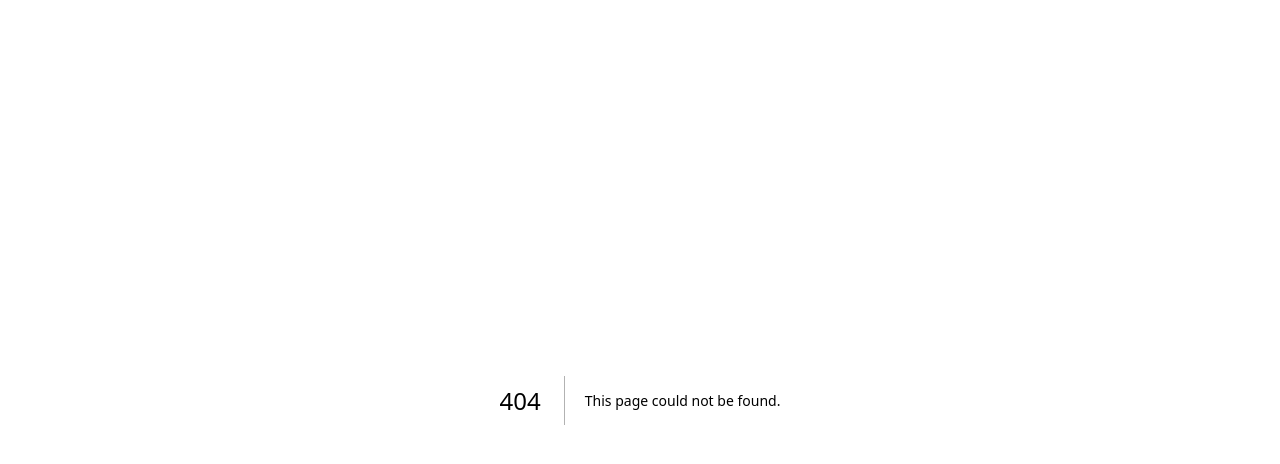
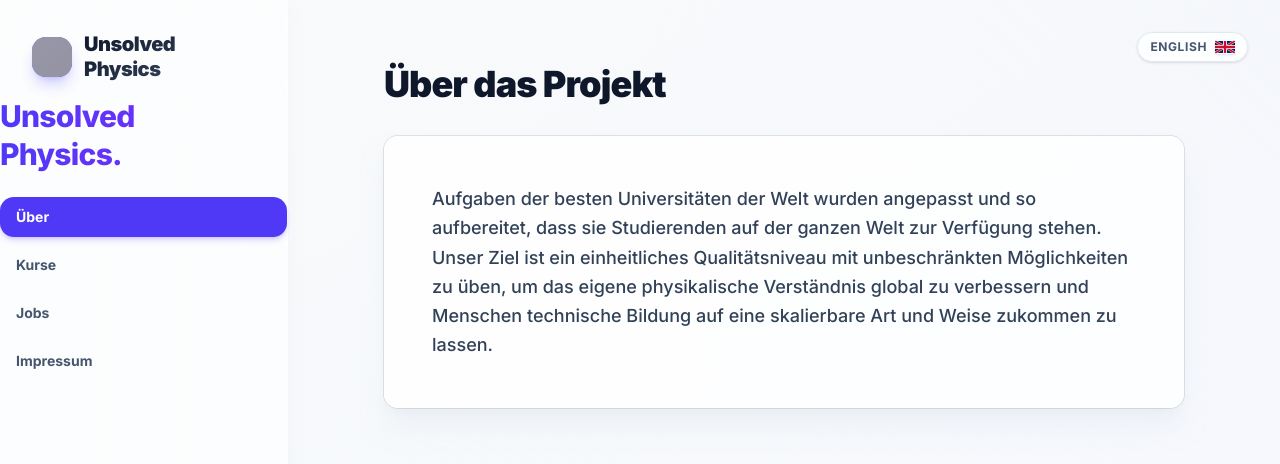
Before and after one commit to IAmMichaelPutz/Unsolved-physics, a Next.js app: page /about in a window 1280 px wide. Before the commit this address had no page. Shown: the top 464 px of the page. Built offline with nearby package versions, Linux system fonts and the light colour scheme; grey boxes are pictures that could not be loaded.

Commit message:
Add About page and navigation link

```diff
--- /dev/null
+++ b/src/app/about/page.tsx
@@ -0,0 +1,84 @@
+"use client";
+import { SidebarNav } from "@/components/SidebarNav";
+import { Card, CardContent } from "@/components/ui/card";
+import { useLanguage } from "@/components/LanguageContext";
+import Image from "next/image";
+
+const FlagDE = () => (
+  <svg xmlns="http://www.w3.org/2000/svg" viewBox="0 0 5 3" className="w-5 h-3.5 rounded-[2px] shadow-sm object-cover overflow-hidden">
+    <rect width="5" height="3" fill="#000"/>
+    <rect width="5" height="2" y="1" fill="#D00"/>
+    <rect width="5" height="1" y="2" fill="#FFCE00"/>
+  </svg>
+);
+
+const FlagEN = () => (
+  <svg xmlns="http://www.w3.org/2000/svg" viewBox="0 0 50 30" className="w-5 h-3.5 rounded-[2px] shadow-sm object-cover overflow-hidden">
+    <rect width="50" height="30" fill="#012169"/>
+    <path d="M0,0 L50,30 M50,0 L0,30" stroke="#fff" strokeWidth="6"/>
+    <path d="M0,0 L50,30 M50,0 L0,30" stroke="#C8102E" strokeWidth="4"/>
+    <path d="M25,0 L25,30 M0,15 L50,15" stroke="#fff" strokeWidth="10"/>
+    <path d="M25,0 L25,30 M0,15 L50,15" stroke="#C8102E" strokeWidth="6"/>
+  </svg>
+);
+
+export default function AboutPage() {
+  const { lang, setLang } = useLanguage();
+
+  return (
+    <div className="flex h-screen overflow-hidden bg-gradient-to-br from-slate-50 via-slate-100/60 to-indigo-50/50 font-sans selection:bg-indigo-200 text-slate-900 relative">
+      {/* Global Language Switcher top right */}
+      <button
+        onClick={() => setLang(lang === "de" ? "en" : "de")}
+        className="absolute top-8 right-8 z-50 flex items-center gap-2 px-3 py-1.5 bg-white/80 backdrop-blur-md border border-slate-200 rounded-full shadow-sm hover:bg-white hover:scale-105 transition-all group"
+      >
+        <span className="text-xs font-bold text-slate-600 group-hover:text-slate-900 transition-colors uppercase tracking-wider">
+          {lang === "de" ? "English" : "Deutsch"}
+        </span>
+        {lang === "de" ? <FlagEN /> : <FlagDE />}
+      </button>
+
+      <div className="w-72 border-r border-white/60 bg-white/60 backdrop-blur-2xl shadow-[4px_0_24px_rgba(0,0,0,0.02)] flex flex-col z-20 flex-shrink-0">
+        <div className="p-8 pb-4">
+          <div className="flex items-center gap-3">
+            <div className="w-10 h-10 rounded-xl bg-gradient-to-br from-indigo-500 to-indigo-700 shadow-lg shadow-indigo-500/30 flex items-center justify-center relative overflow-hidden">
+              <Image src="/icon.png" alt="Logo" fill className="object-cover opacity-90" />
+            </div>
+            <h1 className="font-black text-xl tracking-tight leading-tight text-transparent bg-clip-text bg-gradient-to-br from-slate-900 to-slate-700">
+              Unsolved<br/>Physics
+            </h1>
+          </div>
+        </div>
+        <SidebarNav />
+      </div>
+
+      <div className="flex-1 flex flex-col relative overflow-hidden">
+        <div className="absolute top-0 right-0 w-[800px] h-[800px] bg-gradient-to-bl from-indigo-200/40 via-purple-100/20 to-transparent rounded-full blur-3xl opacity-50 -z-10 translate-x-1/3 -translate-y-1/3 pointer-events-none" />
+        <div className="absolute bottom-0 left-0 w-[600px] h-[600px] bg-gradient-to-tr from-slate-200/40 via-indigo-50/20 to-transparent rounded-full blur-3xl opacity-50 -z-10 -translate-x-1/3 translate-y-1/3 pointer-events-none" />
+
+        <div className="flex-1 overflow-y-auto overflow-x-hidden">
+          <div className="max-w-4xl mx-auto px-12 py-16">
+            <h2 className="text-4xl font-black tracking-tight text-slate-900 mb-8">
+              {lang === "de" ? "Über das Projekt" : "About the Project"}
+            </h2>
+
+            <Card className="border-0 shadow-xl shadow-slate-200/50 bg-white/80 backdrop-blur-xl mb-8 p-8 md:p-12">
+              <CardContent className="p-0 prose prose-slate prose-lg max-w-none text-slate-700 leading-relaxed font-medium">
+                {lang === "de" ? (
+                  <p>
+                    Aufgaben der besten Universitäten der Welt wurden angepasst und so aufbereitet, dass sie Studierenden auf der ganzen Welt zur Verfügung stehen. Unser Ziel ist ein einheitliches Qualitätsniveau mit unbeschränkten Möglichkeiten zu üben, um das eigene physikalische Verständnis global zu verbessern und Menschen technische Bildung auf eine skalierbare Art und Weise zukommen zu lassen.
+                  </p>
+                ) : (
+                  <p>
+                    Tasks from the best universities in the world have been adapted and prepared so that they are available to students all over the world. Our goal is a uniform level of quality with unlimited opportunities to practice, in order to globally improve physical understanding and provide technical education to people in a scalable way.
+                  </p>
+                )}
+              </CardContent>
+            </Card>
+
+          </div>
+        </div>
+      </div>
+    </div>
+  );
+}
--- a/src/components/SidebarNav.tsx
+++ b/src/components/SidebarNav.tsx
@@ -13,6 +13,12 @@ export function SidebarNav() {
         Unsolved<br/>Physics.
       </h1>
       <div className="flex flex-col gap-2">
+        <Link
+          href="/about"
+          className={`px-4 py-2.5 rounded-xl text-sm font-bold transition-all ${pathname === '/about' ? 'bg-indigo-600 text-white shadow-md shadow-indigo-600/20' : 'text-slate-600 hover:bg-indigo-50 hover:text-indigo-700'}`}
+        >
+          {lang === "de" ? "Über" : "About"}
+        </Link>
         <Link
           href="/"
           className={`px-4 py-2.5 rounded-xl text-sm font-bold transition-all ${pathname === '/' ? 'bg-indigo-600 text-white shadow-md shadow-indigo-600/20' : 'text-slate-600 hover:bg-indigo-50 hover:text-indigo-700'}`}
```
